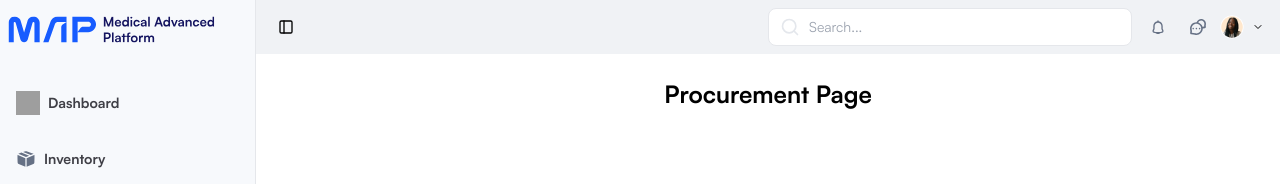
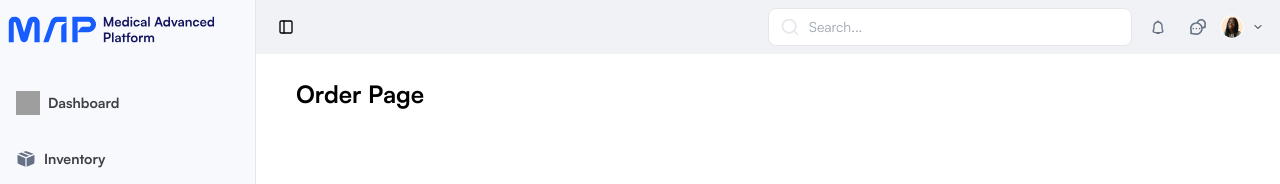
Before and after one commit to ogunwolejo/map, a React (Vite) app: page /procurement/order in a window 1280 px wide. Shown: the top 184 px of the page. Built offline with nearby package versions, Linux system fonts and the light colour scheme; grey boxes are pictures that could not be loaded.

Commit message:
Feature: The page framework for the quotes is ready

```diff
--- /dev/null
+++ b/src/core/app-headers/header.back.tsx
@@ -0,0 +1,54 @@
+// Header with the icon to navigate to the previous back
+//import { SidebarTrigger } from "@/components/ui/sidebar";
+import { SearchIcon, ChevronDown, ChevronLeft } from "lucide-react";
+import NotificationImg from "@/assets/icons/Container.svg";
+import ChatImg from "@/assets/icons/texts.svg";
+import { Button } from "@/components/ui/button";
+import headerPic from "@/assets/images/header-img.png";
+
+const HeaderWithBackArrow = () => {
+  return (
+    <>
+      <header className="mx-0 flex items-center justify-between px-4 py-2 bg-header w-full">
+        <div className="flex-1 text-grey1 flex justify-start items-center">
+          <ChevronLeft className="h-6 w-6 text-grey1 transition-transform"/>
+          <span className="font-satoshi font-regular text-xs">Back</span>
+        </div>
+        <div className="flex-1 flex justify-end gap-2">
+          <div className="relative w-full  md:max-w-md lg:max-w-lg">
+            <input
+              type="text"
+              placeholder="Search..."
+              className="w-full py-2 pl-10 pr-4 text-sm border rounded-lg focus:outline-none focus:ring-0"
+            />
+            <SearchIcon className="absolute w-5 h-5 left-3 top-1/2 transform -translate-y-1/2 text-[#E4E7EC]" />
+          </div>
+
+          <div className="flex flex-row-reverse justify-start items-center gap-1">
+            <div className="flex justify-start gap-2 items-center">
+              <div className="flex items-center justify-center rounded-full w-6 h-6 text-sm">
+                <img
+                  src={headerPic}
+                  alt={"pic"}
+                  className="rounded-full object-cover h-full w-100"
+                />
+              </div>
+              <ChevronDown className="h-3 w-3 transition-transform" />
+            </div>
+            <Button size="icon" variant="link">
+              <img src={NotificationImg} alt="" className="w-5 h-5" />
+            </Button>
+            <Button size="icon" variant="link">
+              <img src={ChatImg} alt="" className="w-5 h-5" />
+            </Button>
+          </div>
+        </div>
+        {/* <div className="flex-1 flex justify-end space-x-1 lg:space-x-2">
+
+        </div> */}
+      </header>
+    </>
+  )
+}
+
+export default HeaderWithBackArrow;
--- /dev/null
+++ b/src/core/suspense.page.tsx
@@ -0,0 +1,7 @@
+import { Suspense, PropsWithChildren } from "react";
+
+const SuspensePage = ({ children }: PropsWithChildren) => {
+  return <Suspense>{children}</Suspense>;
+};
+
+export default SuspensePage;
--- a/src/index.css
+++ b/src/index.css
@@ -218,4 +218,8 @@
   .hidden_on_sm {
     @apply hidden md:flex;
   }
+
+  .page_container {
+    @apply py-6 px-4 md:px-8 lg:px-10 box-border;
+  }
 }
--- a/src/layouts/main.layout.tsx
+++ b/src/layouts/main.layout.tsx
@@ -3,15 +3,13 @@ import { Outlet } from "react-router";
 import { SidebarProvider } from "@/components/ui/sidebar";
 import AppSideBar from "@/core/app-sidebar/app.sidebar";
 import appRouters from "@/navigation.tsx";
-import DefaultHeader from "@/core/app-headers/default.header";
 
 const MainLayout: FC = () => {
   return (
     <SidebarProvider>
       <AppSideBar navigation={appRouters} />
       <main className="w-full">
-        <DefaultHeader />
-        <div className="py-6 px-4 md:px-8 lg:px-10 box-border max-w-full bg-white">
+        <div className="max-w-full bg-white flex flex-col">
           <Outlet />
         </div>
       </main>
--- a/src/layouts/procument.layout.tsx
+++ b/src/layouts/procument.layout.tsx
@@ -0,0 +1,28 @@
+import DefaultHeader from "@/core/app-headers/default.header";
+import HeaderWithBackArrow from "@/core/app-headers/header.back";
+import { FC, Fragment } from "react";
+import { Outlet } from "react-router-dom";
+
+const ProcumentLayout: FC = () => {
+  return (
+    <Fragment>
+      <DefaultHeader />
+      <div className="flex-grow">
+        <Outlet />
+      </div>
+    </Fragment>
+  );
+};
+
+export default ProcumentLayout;
+
+export const QuotesLayoutPage: FC = () => {
+  return (
+    <Fragment>
+      <HeaderWithBackArrow/>
+      <div className="flex-grow">
+        <Outlet />
+      </div>
+    </Fragment>
+  )
+};
--- a/src/navigation.tsx
+++ b/src/navigation.tsx
@@ -27,11 +27,11 @@ export default [
     subRoutes: [
       {
         name: "Quotes",
-        to: "/",
+        to: "/procurement/quotes",
       },
       {
         name: "Orders",
-        to: "/",
+        to: "/procurement/order",
       },
     ],
   },
--- a/src/pages/procurements/index.tsx
+++ b/src/pages/procurements/index.tsx
@@ -1,10 +1,32 @@
+import SuspensePage from "@/core/suspense.page";
+import ProcumentLayout, {QuotesLayoutPage} from "@/layouts/procument.layout";
+import { lazy } from "react";
+import { Routes, Route } from "react-router-dom";
+
+const OrderPage = lazy(() => import("./order/order"));
+
 const ProcurementPage = () => {
   return (
-    <div className="flex w-full justify-center items-center">
-      <h3 className="font-satoshi font-semibold text-xl xl:text-2xl">
-        Procurement Page
-      </h3>
-    </div>
+    <Routes>
+      <Route element={<QuotesLayoutPage/>}>
+        <Route
+          path='quotes'
+          element={
+            <div className='text-center'>Quotes ...</div>
+          }
+        />
+      </Route>
+      <Route element={<ProcumentLayout />}>
+        <Route
+          path='order'
+          element={
+            <SuspensePage>
+              <OrderPage />
+            </SuspensePage>
+          }
+        />
+      </Route>
+    </Routes>
   );
 };
 
--- /dev/null
+++ b/src/pages/procurements/order/order.tsx
@@ -0,0 +1,13 @@
+import { FC } from "react";
+
+const OrderPage: FC = () => {
+  return (
+    <div className="flex w-full justify-start items-center page_container">
+      <h3 className="font-satoshi font-semibold text-xl xl:text-2xl">
+        Order Page
+      </h3>
+    </div>
+  );
+};
+
+export default OrderPage;
--- /dev/null
+++ b/src/pages/procurements/quotes/quotes.tsx
@@ -0,0 +1,11 @@
+const QuotesPage = () => {
+  return (
+    <div className="flex w-full justify-center items-center">
+      <h3 className="font-satoshi font-semibold text-xl xl:text-2xl">
+        Quotes Page
+      </h3>
+    </div>
+  );
+};
+
+export default QuotesPage;
--- a/src/router/app.router.tsx
+++ b/src/router/app.router.tsx
@@ -1,19 +1,16 @@
-import { Suspense, lazy, PropsWithChildren } from "react";
+import { lazy } from "react";
 import MainLayout from "@/layouts/main.layout";
 import { createBrowserRouter, RouterProvider } from "react-router-dom";
 
 // Application pages
 import DashboardPage from "@/pages/dashboard";
+import SuspensePage from "@/core/suspense.page";
 const CommunicationPage = lazy(() => import("@/pages/communication"));
 const FinancePage = lazy(() => import("@/pages/finance"));
 const InventoryPage = lazy(() => import("@/pages/inventory"));
 const CalendarPage = lazy(() => import("@/pages/calender"));
 const ContractPage = lazy(() => import("@/pages/contract"));
 const ProcurementsPage = lazy(() => import("@/pages/procurements/index"));
-
-const SuspensePage = ({ children }: PropsWithChildren) => {
-  return <Suspense>{children}</Suspense>;
-};
 
 const router = createBrowserRouter([
   {
```
Also changed, not shown: src/pages/procurements/quotes/sub-pages/detail.tsx (added), tailwind.config.js (line endings or trailing spaces).
